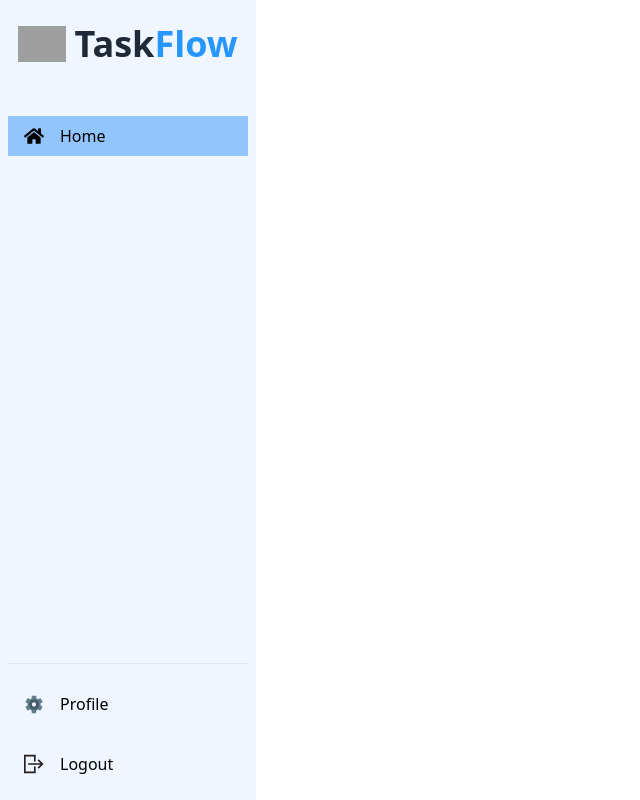
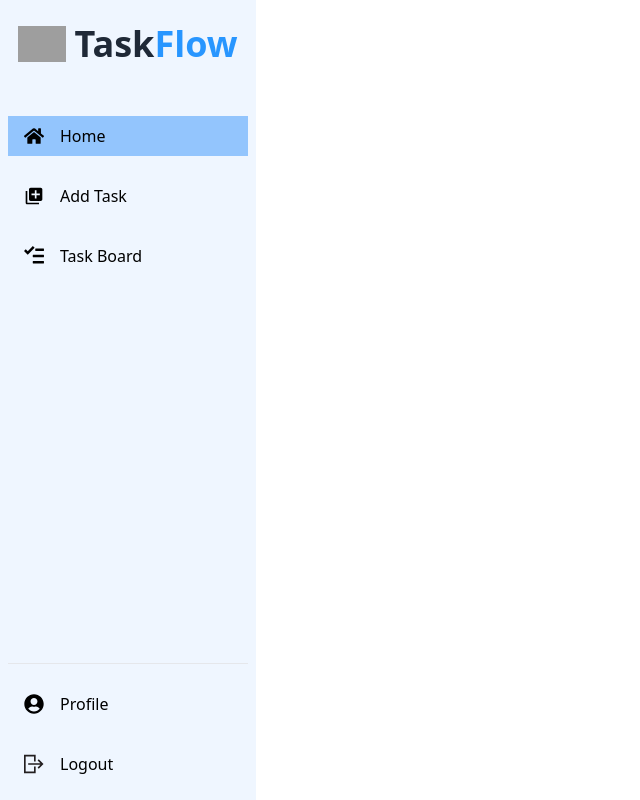
Before and after one commit to aothymoon59/TaskFlow, a React (Vite) app: page / in a window 1280 px wide. Shown: the whole page, without its empty margins (0-640 px from the left). Built offline with nearby package versions, Linux system fonts and the light colour scheme; grey boxes are pictures that could not be loaded.

Commit message:
static sidebar done

```diff
--- a/src/Layout/Sidebar.jsx
+++ b/src/Layout/Sidebar.jsx
@@ -1,8 +1,9 @@
 import { useState } from 'react'
 import { Link, NavLink } from 'react-router-dom'
-import { FaHome } from 'react-icons/fa'
+import { FaHome, FaUserCircle } from 'react-icons/fa'
+import { MdLibraryAdd } from 'react-icons/md'
+import { GoTasklist } from 'react-icons/go'
 import { GrLogout } from 'react-icons/gr'
-import { FcSettings } from 'react-icons/fc'
 import { AiOutlineBars } from 'react-icons/ai'
 import Logo from '../Components/Logo/Logo'
 
@@ -58,6 +59,24 @@ const Sidebar = () => {
                                 <FaHome className='w-5 h-5' />
                                 <span className="mx-4 font-medium">Home</span>
                             </NavLink>
+                            <NavLink
+                                to="/add-task"
+                                className={({ isActive }) =>
+                                    `flex items-center px-4 py-2 mt-5  transition-colors duration-300 transform  hover:bg-blue-300 text-black ${isActive ? "bg-blue-300" : "bg-transparent"}`
+                                }
+                            >
+                                <MdLibraryAdd className='w-5 h-5' />
+                                <span className="mx-4 font-medium">Add Task</span>
+                            </NavLink>
+                            <NavLink
+                                to="/task-board"
+                                className={({ isActive }) =>
+                                    `flex items-center px-4 py-2 mt-5  transition-colors duration-300 transform  hover:bg-blue-300 text-black ${isActive ? "bg-blue-300" : "bg-transparent"}`
+                                }
+                            >
+                                <GoTasklist className='w-5 h-5' />
+                                <span className="mx-4 font-medium">Task Board</span>
+                            </NavLink>
                         </nav>
                     </div>
                 </div>
@@ -70,7 +89,7 @@ const Sidebar = () => {
                             `flex items-center px-4 py-2 mt-5  transition-colors duration-300 transform  hover:bg-blue-300 text-black ${isActive ? "bg-blue-300" : "bg-transparent"}`
                         }
                     >
-                        <FcSettings className='w-5 h-5' />
+                        <FaUserCircle className='w-5 h-5' />
 
                         <span className='mx-4 font-medium'>Profile</span>
                     </NavLink>
```
